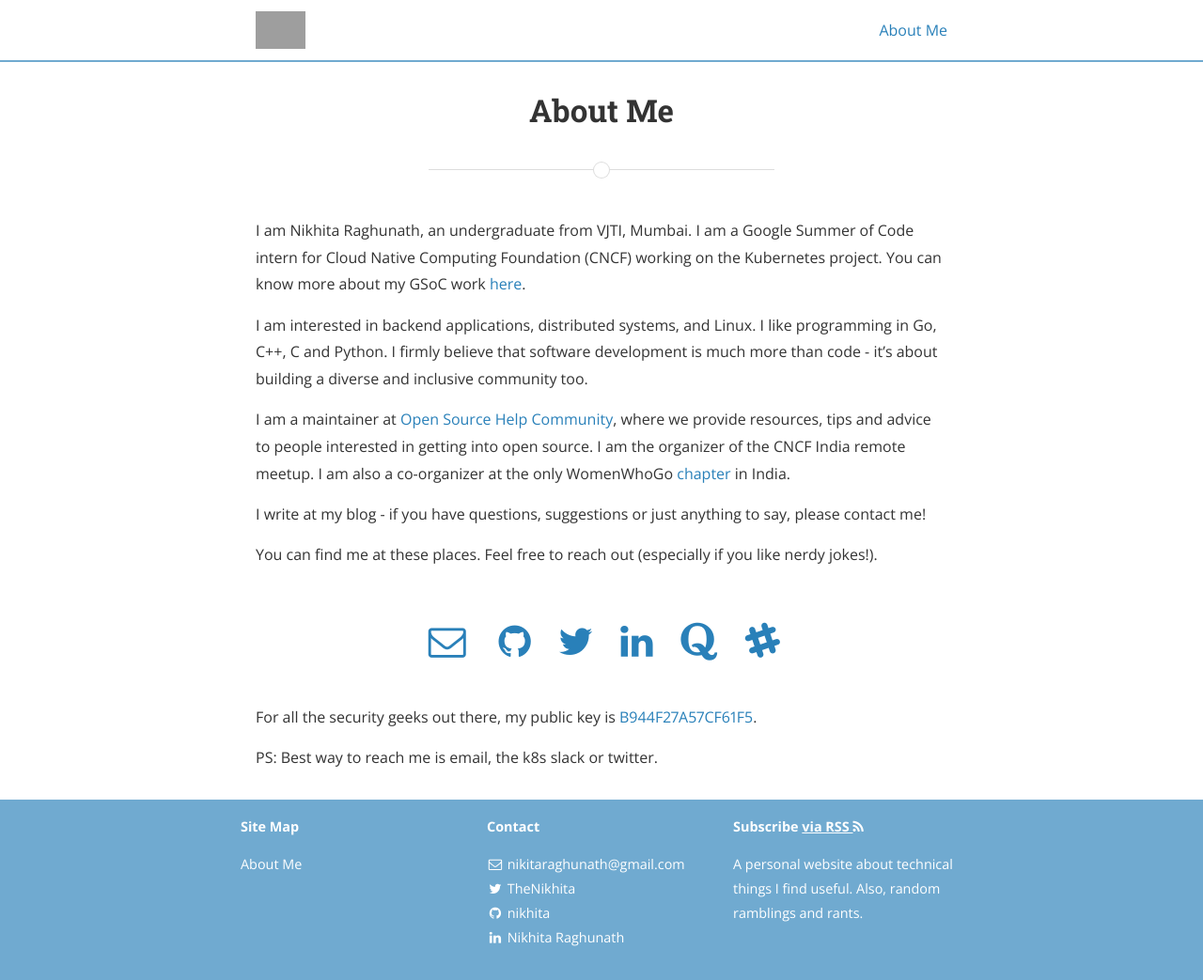
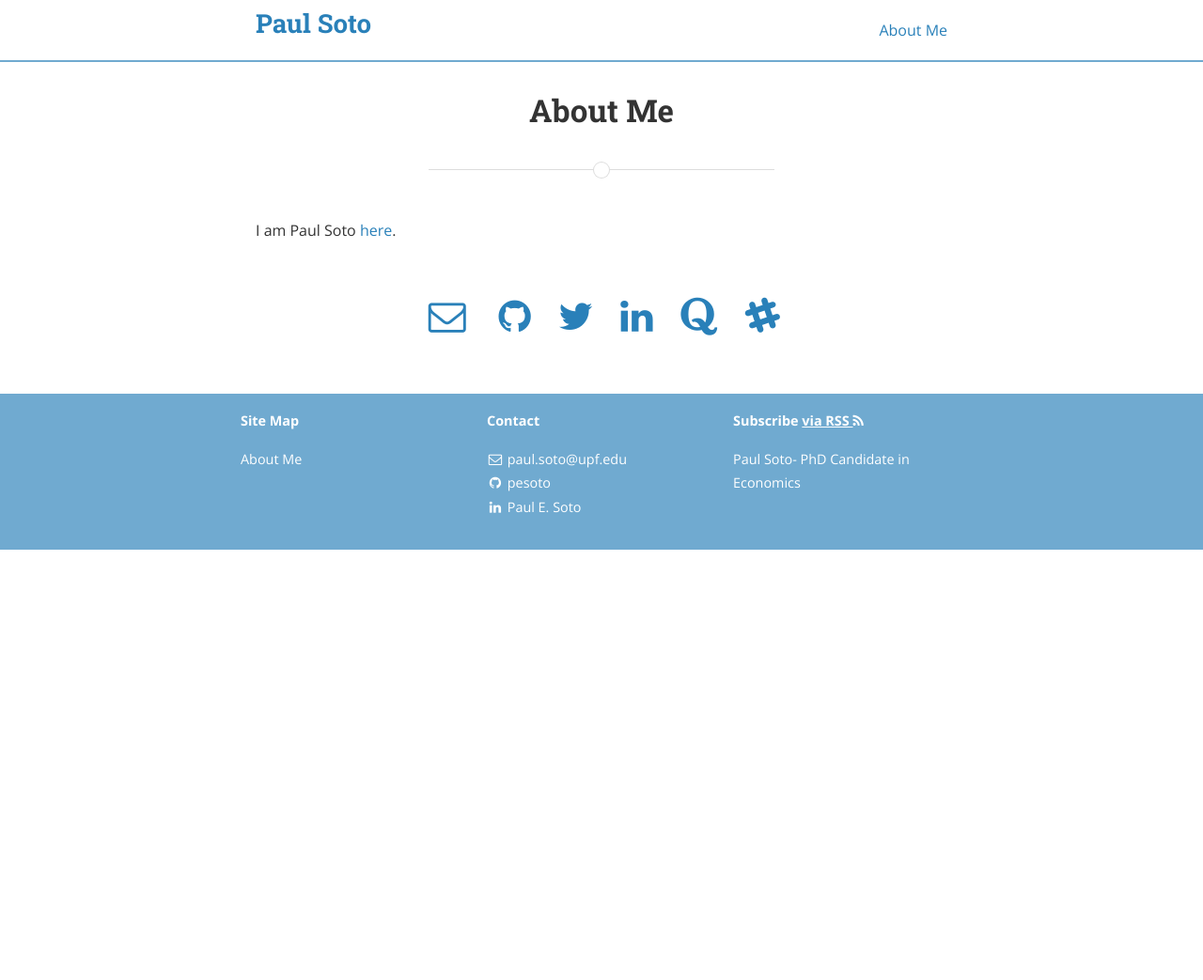
Before and after one commit to zsivine/zsivine.github.io, a Jekyll site: the page built from about.md, in a window 1280 px wide. Shown: the whole page at 94% size. Built offline with Jekyll 4.4.1, drawn with Linux system fonts in a browser that asks for light colours; nearby versions of some CDN libraries; comment, search, counter and statistics services are not loaded; a style sheet for code colours, icons or effects is not loaded; after the commit the page ends 900 px from its top, so only the background shows below that; grey boxes are pictures that could not be loaded.

Commit message:
formatting

```diff
--- a/_config.yml
+++ b/_config.yml
@@ -1,21 +1,17 @@
 
 # Site settings
-title: Nikhita Raghunath
-name: Nikhita Raghunath
-subtitle: Learnings, Ramblings and Rants. In that order.
-email: nikitaraghunath@gmail.com
+title: Paul Soto
+name: Paul Soto
+subtitle: PhD Candidate in Economics
+email: paul.soto@upf.edu
 description: >
-  A personal website about technical things I find useful. Also, random ramblings and rants.
+  Paul Soto- PhD Candidate in Economics
 baseurl: ""
-url: "https://nikhita.github.io/"
-twitter_username: TheNikhita
-github_username:  nikhita
-disqus_baseurl: "https://nikhita.github.io/"
-disqus_shortname: https-nikinath-github-io
+url: "https://pesoto.github.io/"
+github_username:  pesoto
+disqus_baseurl: "https://pesoto.github.io/"
+disqus_shortname: https-pesoto-github-io
 permalink: :title
-cover: "/assets/header_image.jpg"
-logo: "/assets/nr-logo.jpg"
-ga_tracking_id: "UA-82647777-1"
 
 # Build settings
 markdown: kramdown
@@ -23,167 +19,26 @@ paginate: 5
 paginate_path: "/page:num/"
 inter_post_navigation: true
 
-defaults:
-  -
-    scope:
-      path: ""
-    values:
-      author: "Nikhita Raghunath"
-
 
 # External gems
 gems:
-  - jekyll-sitemap
   - jekyll-paginate
   - jemoji
   - jekyll-seo-tag
 
-exclude:
-  - "/vendor/"
 
-# Collections
-collections:
-  - talks
-
-#
-# Social settings are used in two places:
-# * In the footer, as links to your personal profiles
-# * After each blog post for sharing widgets
-#
-# Example:
-#
-# social:
-#   - name: Twitter                         # Name of the service
-#     icon: twitter                         # Font Awesome icon to use (minus fa- prefix)
-#     username: "@TheBenCentra"             # (User) Name to display in the footer link
-#     url: https://twitter.com/TheBenCentra # URL of your profile (leave blank to not display in footer)
-#     desc: Follow me on Twitter            # Description to display as link title, etc
-#     share: true                           # Include in the "Share" section of posts
 
 social:
-  - name: Twitter
-    icon: twitter
-    username: TheNikhita
-    url: https://twitter.com/TheNikhita
-    desc: Follow me on Twitter
-    share: true
-
-  - name: Quora
-    icon: quora
-    username: NikhitaRaghunath
-    url:
-    desc: Follow me on Quora
-    share: true
-
   - name: GitHub
     icon: github
-    username: nikhita
-    url: https://github.com/nikhita
+    username: pesoto
+    url: https://github.com/pesoto
     desc: Fork me on GitHub
     share: false
 
   - name: LinkedIn
     icon: linkedin
-    username: Nikhita Raghunath
-    url: https://in.linkedin.com/in/nikinath
+    username: Paul E. Soto
+    url: https://linkedin.com/pesoto
     desc: Connect with me on LinkedIn
     share: true
-
-  - name: Google+
-    icon: google-plus
-    username:
-    url:
-    desc: Add me to your Circles
-    share: true
-
-  - name: YouTube
-    icon: youtube
-    username:
-    url:
-    desc: Subscribe on YouTube
-    share: false
-
-  - name: Instagram
-    icon: instagram
-    username:
-    url:
-    desc: Follow me on Instagram
-    share: false
-
-  - name: Pinterest
-    icon: pinterest
-    username:
-    url:
-    desc: Follow me on Pinterest
-    share: true
-
-  - name: SoundCloud
-    icon: soundcloud
-    username:
-    url:
-    desc: Follow me on SoundCloud
-    share: false
-
-  - name: Tumblr
-    icon: tumblr
-    username:
-    url:
-    desc: Follow me on Tumblr
-    share: false
-
-  - name: Steam
-    icon: steam
-    username:
-    url:
-    desc: Friend me on Steam
-    share: false
-
-  - name: Dribbble
-    icon: dribbble
-    username:
-    url:
-    desc: Follow me on Dribble
-    share: false
-
-  - name: Vimeo
-    icon: vimeo-square
-    username:
-    url:
-    desc: Follow me on Vimeo
-    share: false
-
-  - name: Vine
-    icon: vine
-    username:
-    url:
-    desc: Follow me on Vine
-    share: false
-
-  - name: Reddit
-    icon: reddit
-    username:
-    url:
-    desc: Share to Reddit
-    share: true
-
-  - name: "Hacker News"
-    icon: hacker-news
-    username:
-    url:
-    desc: Share to Hacker News
-    share: false
-
-# Social sharing protocols
-# These are for automatically generating sharing metadata for FB and Twitter
-# OS Protocol is for sharing the source of your site, if you're interested. For more, see osprotocol.com
-protocols:
-    fb_image: "/assets/nr-logo.jpg"
-    fb_image_width: 612
-    fb_image_height: 605
-    fb_image_type: "image/jpg"
-
-    twitter_image: "/assets/nr-logo.jpg"
-
-    os_repo: "https://github.com/nikhita/nikhita.github.io"
-    os_rcs_type: "git"
-    os_src: "git@github.com:nikhita.github.io.git"
--- a/about.md
+++ b/about.md
@@ -1,21 +1,12 @@
 ---
 layout: page
 title: About Me
-description: Nikhita Raghunath is an undergrad who is extremely passionate about software development, distributed systems and open source.
 permalink: /about/
 ---
 <br>
 
 
-I am Nikhita Raghunath, an undergraduate from VJTI, Mumbai. I am a Google Summer of Code intern for Cloud Native Computing Foundation (CNCF) working on the Kubernetes project. You can know more about my GSoC work [here](https://github.com/nikhita/gsoc-meta-k8s).
-
-I am interested in backend applications, distributed systems, and Linux. I like programming in Go, C++, C and Python. I firmly believe that software development is much more than code - it’s about building a diverse and inclusive community too.
-
-I am a maintainer at [Open Source Help Community](https://github.com/OpenSourceHelpCommunity), where we provide resources, tips and advice to people interested in getting into open source. I am the organizer of the CNCF India remote meetup. I am also a co-organizer at the only WomenWhoGo [chapter](https://www.meetup.com/Women-Who-Go-Bangalore/) in India.
-
-I write at my blog - if you have questions, suggestions or just anything to say, please contact me!
-
-You can find me at these places. Feel free to reach out (especially if you like nerdy jokes!).
+I am Paul Soto [here](https://github.com/pesoto).
 
 <br>
 
@@ -35,7 +26,3 @@ You can find me at these places. Feel free to reach out (especially if you like
 </div>
 
 <br>
-
-For all the security geeks out there, my public key is [B944F27A57CF61F5](https://keybase.io/nikhita).
-
-PS: Best way to reach me is email, the k8s slack or twitter.
```
